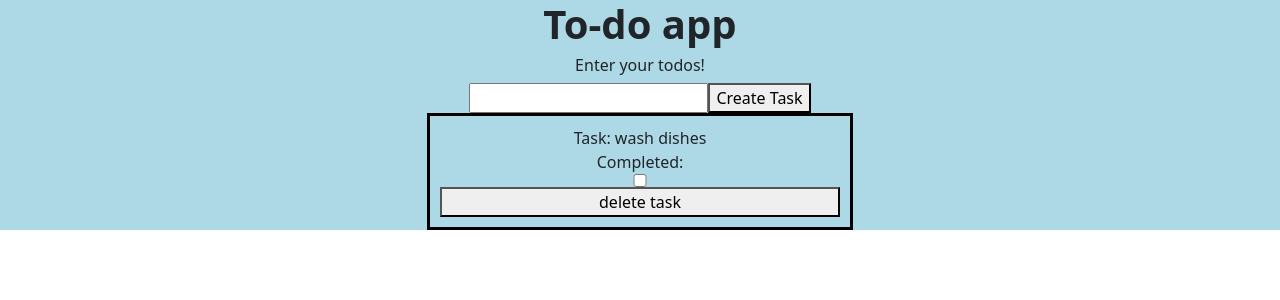
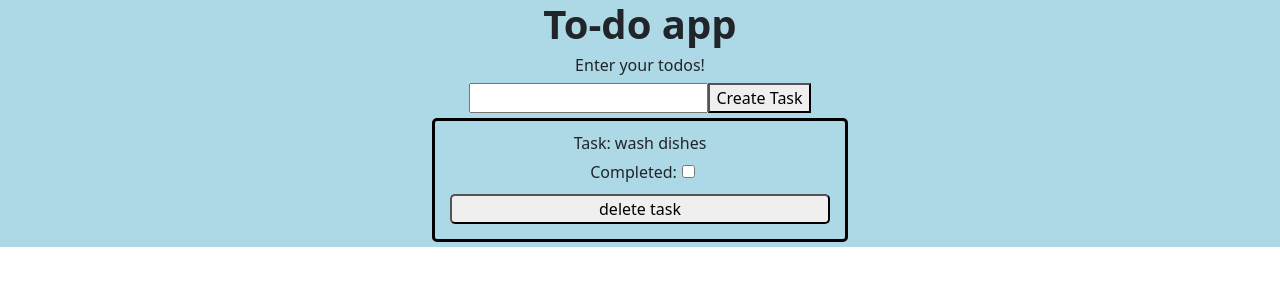
Before and after one commit to rosali2003/to-do-list-api, a React (Create React App) app in the folder todo-list/: page / in a window 1280 px wide. Shown: the top 300 px of the page. Built offline with nearby package versions, Linux system fonts and the light colour scheme; no server answers.

Commit message:
added styling

```diff
--- a/todo-list/src/components/TodoCard.module.css
+++ b/todo-list/src/components/TodoCard.module.css
@@ -6,4 +6,16 @@
     flex-direction: column;
     flex-wrap: wrap;
     text-align: center;
+    margin: 5px;
+    border-radius: 5px;
 }
+
+.completed-label {
+    padding: 5px;
+}
+
+.delete-button {
+    margin: 5px;
+    border-radius: 5px;
+
+}
--- a/todo-list/src/components/TodoCard.tsx
+++ b/todo-list/src/components/TodoCard.tsx
@@ -7,7 +7,9 @@ interface TodoCardProps {
   message: string;
   completed: boolean;
   tasks: { message: string; completed: boolean }[];
-  setTasks: React.Dispatch<React.SetStateAction<{ id: number, message: string; completed: boolean }[]>>;
+  setTasks: React.Dispatch<
+    React.SetStateAction<{ id: number; message: string; completed: boolean }[]>
+  >;
 }
 
 export const TodoCard: React.FC<TodoCardProps> = ({
@@ -15,7 +17,7 @@ export const TodoCard: React.FC<TodoCardProps> = ({
   message,
   completed,
   tasks,
-  setTasks
+  setTasks,
 }) => {
   const handleDelete = () => {
     console.log("route", `http://localhost:3000/tasks/${id}`);
@@ -23,9 +25,9 @@ export const TodoCard: React.FC<TodoCardProps> = ({
       .delete(`http://localhost:3000/tasks/${id}`)
       .then((response) => {
         if (response.data.status === "SUCCESS") {
-          console.log("entering")
+          console.log("entering");
           console.log("Post deleted successfully:", response.data);
-          setTasks((tasks) => tasks.filter((task) => task.id !== id))
+          setTasks((tasks) => tasks.filter((task) => task.id !== id));
           alert("Post deleted successfully");
         } else {
           // There was an error
@@ -63,14 +65,16 @@ export const TodoCard: React.FC<TodoCardProps> = ({
   return (
     <section className={styles["todo-body"]}>
       {`Task: ${message}`}
-      <label htmlFor="completed">Completed: </label>
+      <div>
+        <label htmlFor="completed" className={styles["completed-label"]}>Completed:  </label>
         <input
           type="checkbox"
           name="checkbox"
           value={completed.toString()}
           onChange={handleCompleted}
         ></input>
-      <button onClick={handleDelete}>delete task</button>
+      </div>
+      <button onClick={handleDelete} className={styles["delete-button"]}>delete task</button>
     </section>
   );
 };
```
Lines whose indentation alone changed are shown as unchanged.
